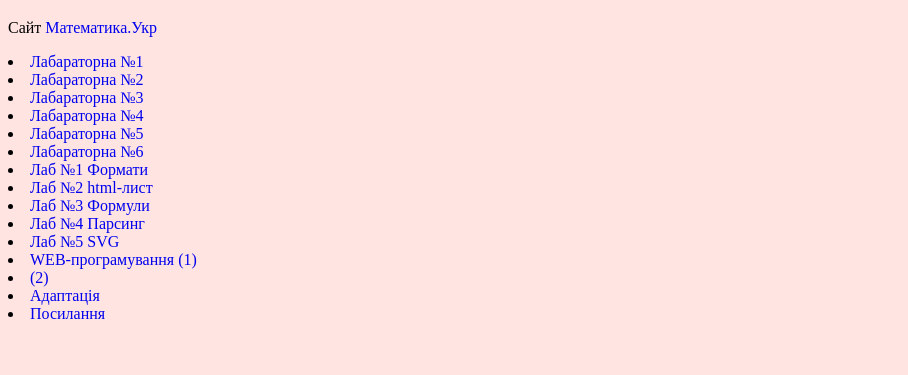
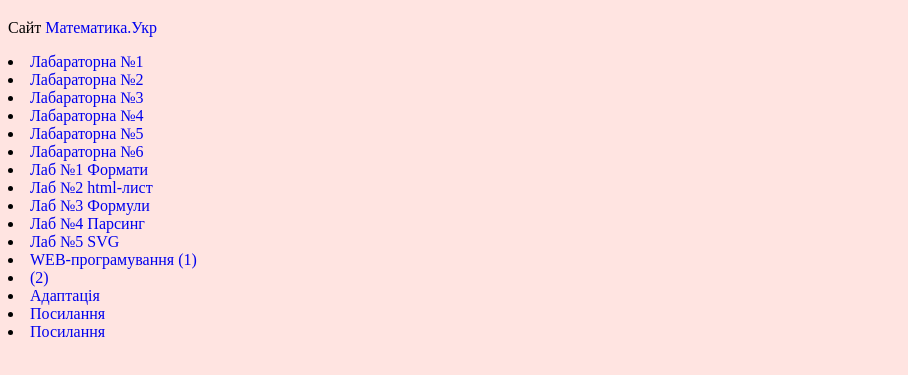
Before and after one commit to bardazz/.github.io, a plain HTML site: page index.html in a window 1280 px wide. Shown: the part 61-436 px from the top of the page, without its empty margins (0-908 px from the left). Drawn offline with Linux system fonts and the light colour scheme.

Commit message:
Update index.html

```diff
--- a/index.html
+++ b/index.html
@@ -29,6 +29,7 @@
 <li><a   href="workking2(2).html">(2)</a></li>
 <li><a   href="robota1.html">Адаптація</a></li>
 <li><a   href="laba_six.html">Посилання</a></li>
+    <li><a   href="kod-vanna.html">Посилання</a></li>
 </div>
 </body>
 </html>
```
